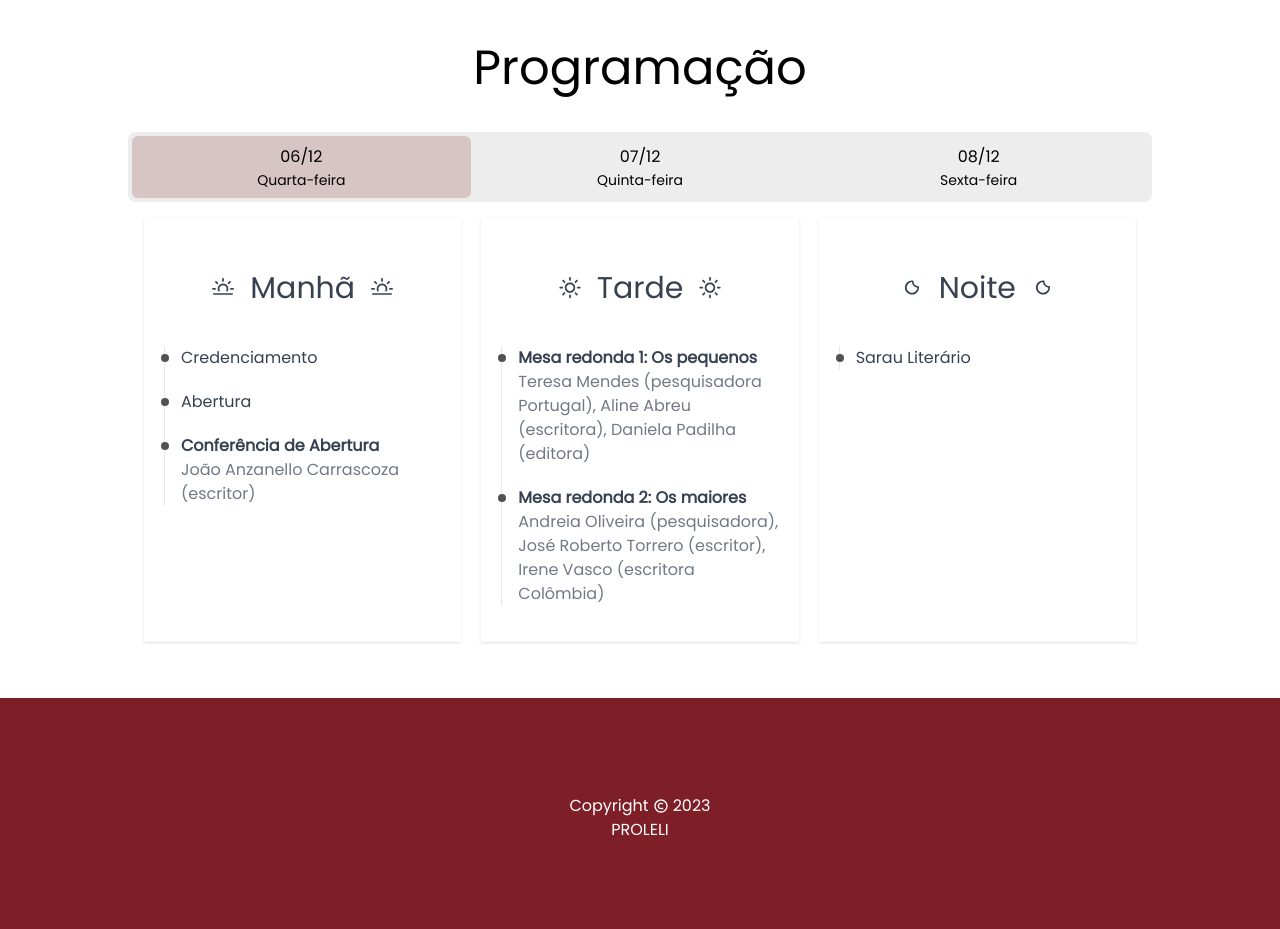
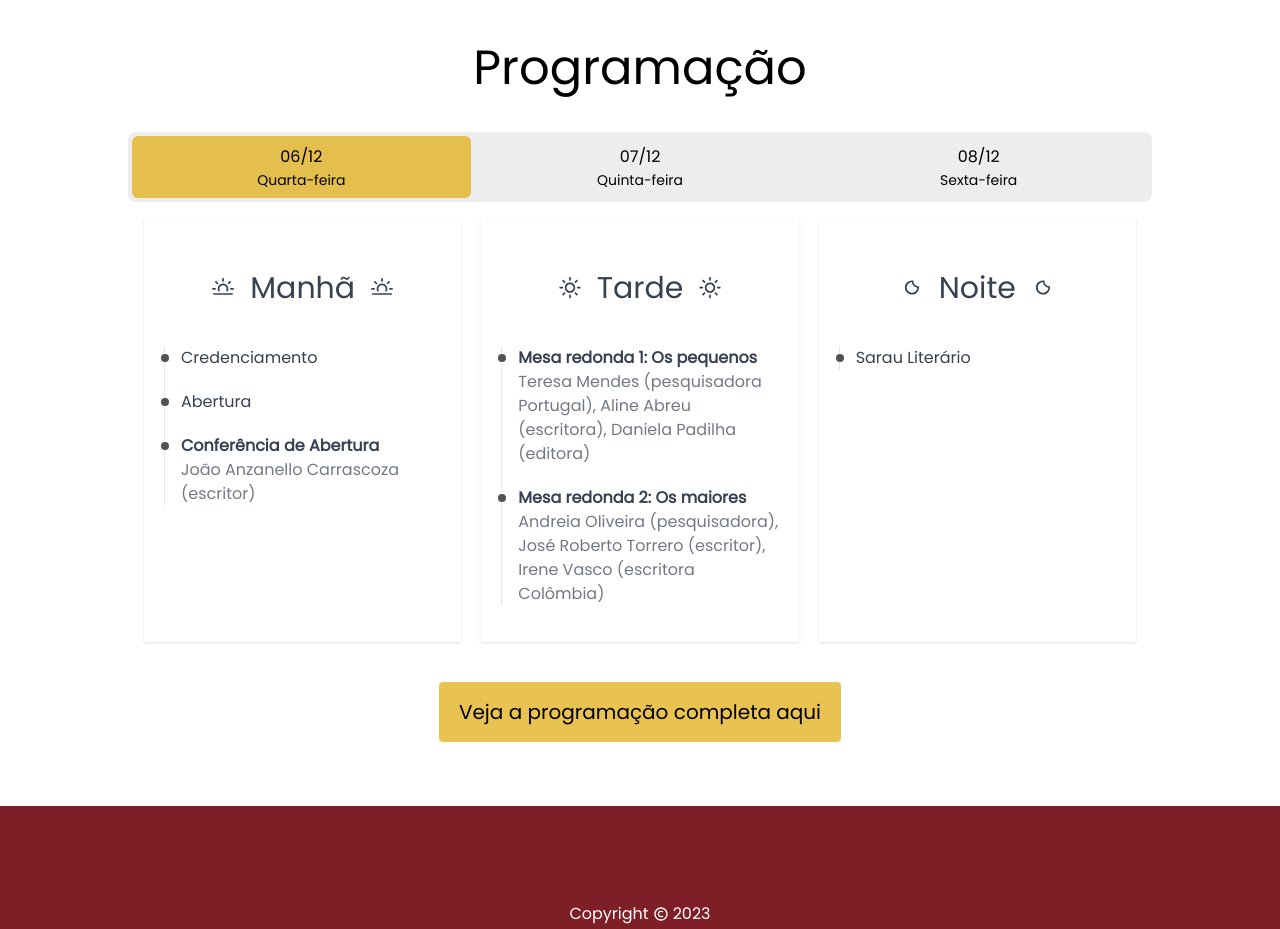
Before and after one commit to hidekinakata/CILIJ-2023, a React (Vite) app: page / in a window 1280 px wide. Shown: the part 1800-2729 px from the top of the page. Built offline with nearby package versions, Linux system fonts and the light colour scheme.

Commit message:
add button redirect to full schedule

```diff
--- a/src/pages/Home/Schedule.tsx
+++ b/src/pages/Home/Schedule.tsx
@@ -6,8 +6,8 @@ import {
   TabsBody,
   TabsHeader,
 } from "@material-tailwind/react";
-import { BsArrowReturnRight } from "react-icons/bs";
 import { WiDaySunny, WiHorizonAlt, WiNightClear } from "react-icons/wi";
+import { Link } from "react-router-dom";
 
 type ScheduleType = {};
 
@@ -131,7 +131,7 @@ const Schedule: React.FC<ScheduleType> = (props) => {
         <TabsHeader
           className={"bg-truegray-500/10"}
           indicatorProps={{
-            className: "bg-aubergine-900/20 shadow-none text-blue-500",
+            className: "bg-fuel-yellow-400/80 shadow-none text-blue-500",
           }}
         >
           {data.map(({ day, dayw, value }) => (
@@ -228,6 +228,15 @@ const Schedule: React.FC<ScheduleType> = (props) => {
           ))}
         </TabsBody>
       </Tabs>
+
+      <div className={"my-6 flex items-center justify-center"}>
+        <Link
+          to={"/programacao"}
+          className={"rounded bg-fuel-yellow-400/80 p-4 px-5 text-xl"}
+        >
+          Veja a programação completa aqui
+        </Link>
+      </div>
     </section>
   );
 };
```
